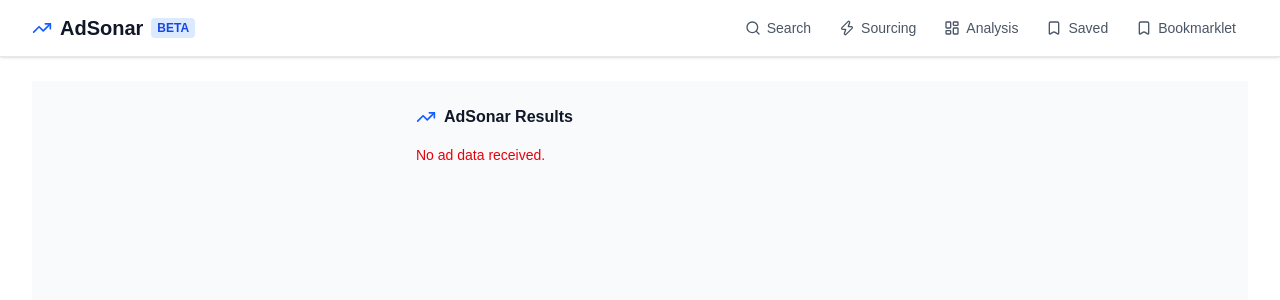
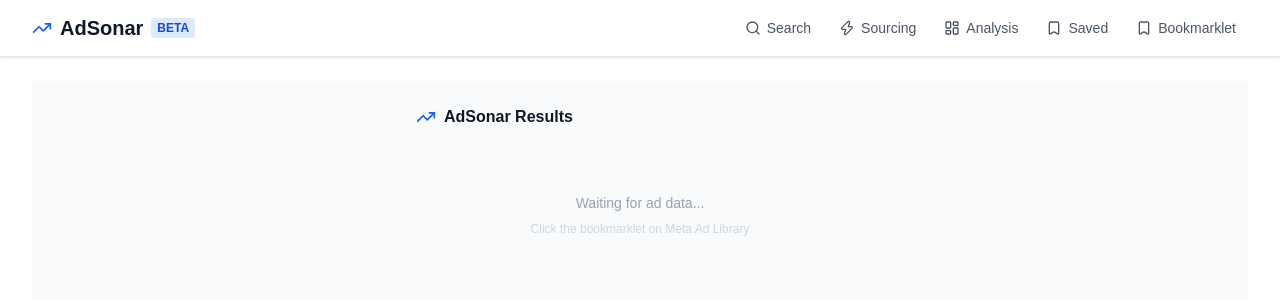
Before and after one commit to laromikeads/adsonar, a Next.js app: page /score in a window 1280 px wide. Shown: the top 300 px of the page. Built offline with nearby package versions, Linux system fonts and the light colour scheme.

Commit message:
page.tsx

```diff
--- a/src/app/score/page.tsx
+++ b/src/app/score/page.tsx
@@ -43,20 +43,22 @@ type AdResult = {
 
 export default function ScorePage() {
   const [results, setResults] = useState<AdResult[]>([]);
-  const [error, setError] = useState('');
+  const [status, setStatus] = useState('Waiting for ad data...');
 
   useEffect(() => {
-    try {
-      const params = new URLSearchParams(window.location.search);
-      const raw = params.get('ads');
-      if (!raw) { setError('No ad data received.'); return; }
-      const ads: { id: string; text: string }[] = JSON.parse(decodeURIComponent(raw));
+    function handleMessage(event: MessageEvent) {
+      if (event.origin !== 'https://www.facebook.com') return;
+      const data = event.data;
+      if (!data || !Array.isArray(data.ads)) return;
+      const ads: { id: string; text: string }[] = data.ads;
+      if (ads.length === 0) { setStatus('No ads found.'); return; }
       const scored = ads.map(ad => ({ id: ad.id, text: ad.text, ...scoreAd(ad.text) }));
       scored.sort((a, b) => b.score - a.score);
       setResults(scored);
-    } catch {
-      setError('Failed to parse ad data.');
+      setStatus('');
     }
+    window.addEventListener('message', handleMessage);
+    return () => window.removeEventListener('message', handleMessage);
   }, []);
 
   const hot = results.filter(r => r.score >= 75).length;
@@ -70,11 +72,16 @@ export default function ScorePage() {
           <h1 className="font-bold text-gray-900">AdSonar Results</h1>
         </div>
 
-        {error && <p className="text-red-600 text-sm">{error}</p>}
+        {status && results.length === 0 && (
+          <div className="text-center py-12">
+            <p className="text-gray-400 text-sm">{status}</p>
+            <p className="text-gray-300 text-xs mt-2">Click the bookmarklet on Meta Ad Library</p>
+          </div>
+        )}
 
         {results.length > 0 && (
           <>
-            <div className="flex gap-3 mb-4 text-sm">
+            <div className="flex flex-wrap gap-2 mb-4 text-sm">
               <span className="bg-green-100 text-green-800 px-3 py-1 rounded-full font-medium">{results.length} ads scored</span>
               {hot > 0 && <span className="bg-orange-100 text-orange-800 px-3 py-1 rounded-full font-medium">🔥 {hot} Hot</span>}
               {good > 0 && <span className="bg-blue-100 text-blue-800 px-3 py-1 rounded-full font-medium">✅ {good} Good</span>}
@@ -92,10 +99,6 @@ export default function ScorePage() {
             </div>
           </>
         )}
-
-        {results.length === 0 && !error && (
-          <p className="text-gray-400 text-sm">Loading...</p>
-        )}
       </div>
     </div>
   );
```
